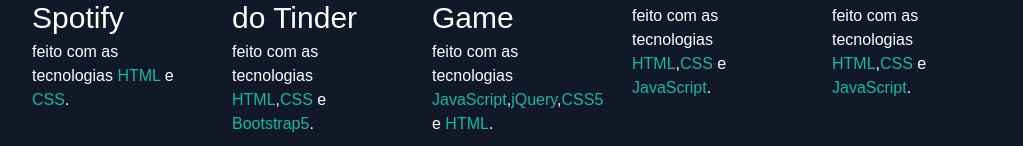
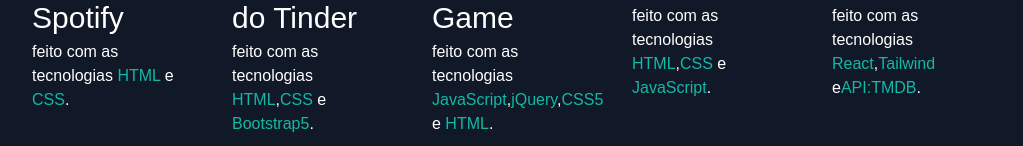
Before and after one commit to Wpnnt/portfolio-web-react, a Next.js app: page / in a window 1280 px wide. Shown: the part 1416-1562 px from the top of the page, without its empty margins (128-1151 px from the left). Built offline with nearby package versions, Linux system fonts and the light colour scheme.

Commit message:
Update technologies used in project description on homepage

```diff
--- a/pages/index.js
+++ b/pages/index.js
@@ -206,9 +206,9 @@
               <p className="text-black dark:text-white">
                 {" "}
                 feito com as tecnologias{" "}
-                <span className="text-teal-500">HTML</span>,
-                <span className="text-teal-500">CSS</span> e{" "}
-                <span className="text-teal-500">JavaScript</span>.
+                <span className="text-teal-500">React</span>,
+                <span className="text-teal-500">Tailwind</span> e{""}
+                <span className="text-teal-500">API:TMDB</span>.
               </p>
             </div>
           </div>
```
